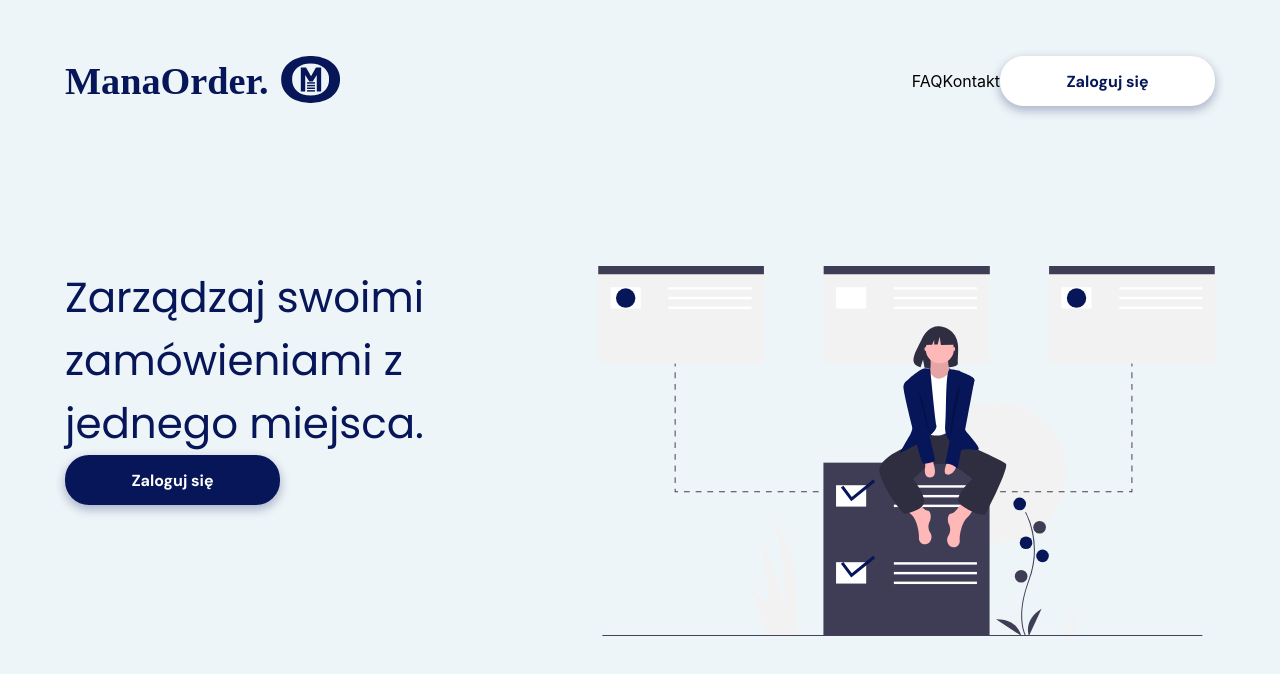
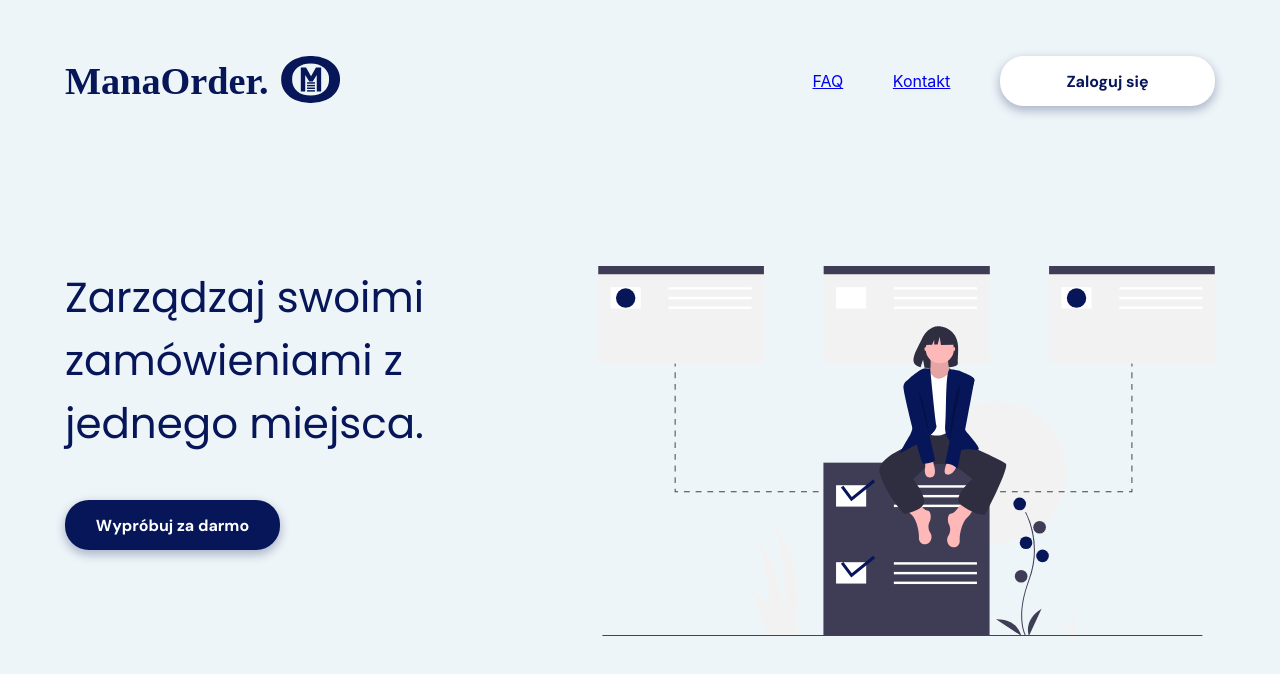
Before and after one commit to KamilBorowski1995/ManaOrder, a React (Create React App) app: page / in a window 1280 px wide. Shown: the top 674 px of the page. Built offline with nearby package versions, Linux system fonts and the light colour scheme.

Commit message:
install react-router-dom and create basic route

```diff
--- a/package.json
+++ b/package.json
@@ -8,6 +8,7 @@
     "@testing-library/user-event": "^12.5.0",
     "react": "^17.0.1",
     "react-dom": "^17.0.1",
+    "react-router-dom": "^5.2.0",
     "react-scripts": "4.0.1",
     "styled-components": "^5.2.1",
     "web-vitals": "^0.2.4"
--- a/src/App.js
+++ b/src/App.js
@@ -1,5 +1,6 @@
 import "./App.css";
 import styled from "styled-components";
+import { BrowserRouter, Route } from "react-router-dom";
 
 import { theme } from "./theme/mainTheme";
 
@@ -13,9 +14,11 @@ const Wrapper = styled.div`
 
 function App() {
   return (
-    <Wrapper>
-      <HomePage />
-    </Wrapper>
+    <BrowserRouter>
+      <Wrapper>
+        <Route exact path="/" component={HomePage} />
+      </Wrapper>
+    </BrowserRouter>
   );
 }
 
--- a/src/components/atoms/Button/Button.js
+++ b/src/components/atoms/Button/Button.js
@@ -20,8 +20,12 @@ const StyledButton = styled.button`
   outline: none;
 `;
 
-const Button = ({ children, primaryColor }) => {
-  return <StyledButton primaryColor={primaryColor}>{children}</StyledButton>;
+const Button = ({ children, primaryColor, onClick }) => {
+  return (
+    <StyledButton onClick={onClick} primaryColor={primaryColor}>
+      {children}
+    </StyledButton>
+  );
 };
 
 export default Button;
--- /dev/null
+++ b/src/components/organism/NavBar/NavBar.js
@@ -0,0 +1,40 @@
+import React from "react";
+import styled from "styled-components";
+
+import Logo from "../../assets/svg/Logo.svg";
+import Button from "../../atoms/Button/Button";
+
+import { Link, useHistory } from "react-router-dom";
+
+const NavBarWrapper = styled.div`
+  display: flex;
+  justify-content: space-between;
+`;
+const Nav = styled.div`
+  flex-basis: 35%;
+  display: flex;
+  justify-content: space-between;
+  align-items: center;
+`;
+
+const NavBar = () => {
+  const history = useHistory();
+
+  const handleClick = () => {
+    console.log("klikam");
+    history.push("/login");
+  };
+
+  return (
+    <NavBarWrapper>
+      <img src={Logo} alt="logo ManaOrder" />
+      <Nav>
+        <Link to="/">FAQ</Link>
+        <Link to="/">Kontakt</Link>
+        <Button onClick={handleClick}>Zaloguj się</Button>
+      </Nav>
+    </NavBarWrapper>
+  );
+};
+
+export default NavBar;
--- /dev/null
+++ b/src/components/organism/NavBar/index.js
@@ -0,0 +1,3 @@
+import NavBar from "./NavBar";
+
+export default NavBar;
--- a/src/pages/HomePage/HomePage.js
+++ b/src/pages/HomePage/HomePage.js
@@ -2,25 +2,19 @@ import React from "react";
 import styled from "styled-components";
 
 // assets
-import Logo from "../../components/assets/svg/Logo.svg";
+
+import NavBar from "../../components/organism/NavBar";
+
 import Image from "../../components/assets/svg/Image1.svg";
 
 import Button from "../../components/atoms/Button/Button";
 import Header from "../../components/atoms/Header/Header";
 
 const Wrapper = styled.div`
+  max-width: 1366px;
+  margin: 0 auto;
   display: grid;
   padding: 56px 65px;
-`;
-const NavBarWrapper = styled.div`
-  display: flex;
-  justify-content: space-between;
-`;
-const Nav = styled.div`
-  flex-basis: 25%;
-  display: flex;
-  justify-content: space-between;
-  align-items: center;
 `;
 
 const ContentWrapper = styled.div`
@@ -28,32 +22,33 @@ const ContentWrapper = styled.div`
   justify-content: space-between;
   margin-top: 160px;
 `;
-const StyledHeader = styled.div`
-  flex-basis: 50%;
+const HeaderWrapper = styled.div`
+  /* flex-basis: 60%; */
   padding-right: 50px;
+`;
+
+const ButtonWrapper = styled.div`
+  margin-top: 45px;
+`;
+
+const StyledImgage = styled.img`
+  /* width: 100%; */
+  /* margin-right: 100px; */
 `;
 
 const HomePage = () => {
   return (
     <Wrapper>
-      <NavBarWrapper>
-        <img src={Logo} alt="logo ManaOrder" />
-        <Nav>
-          <p>FAQ</p>
-          <p>Kontakt</p>
-          <Button>Zaloguj się</Button>
-        </Nav>
-      </NavBarWrapper>
+      <NavBar />
+      <ContentWrapper>
+        <HeaderWrapper>
+          <Header>Zarządzaj swoimi zamówieniami z jednego miejsca.</Header>
+          <ButtonWrapper>
+            <Button primaryColor="true">Wypróbuj za darmo</Button>
+          </ButtonWrapper>
+        </HeaderWrapper>
 
-      <ContentWrapper>
-        <StyledHeader>
-          <Header>Zarządzaj swoimi zamówieniami z jednego miejsca.</Header>
-
-          <Button primaryColor="false">Zaloguj się</Button>
-        </StyledHeader>
-        <div>
-          <img src={Image} alt="sitting girl" />
-        </div>
+        <StyledImgage src={Image} alt="sitting girl" />
       </ContentWrapper>
     </Wrapper>
   );
```
Also changed, not shown: 2 other files (tests, documents, lock files or other folders).
